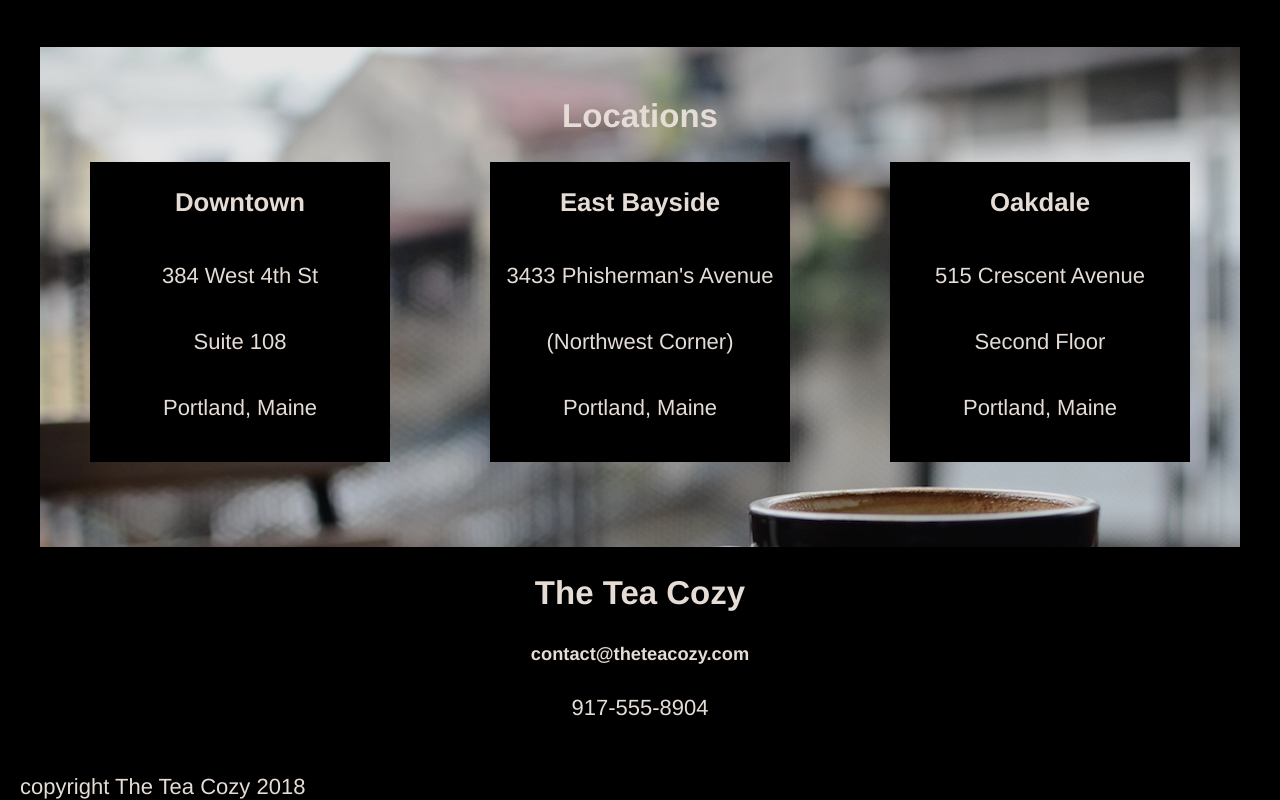
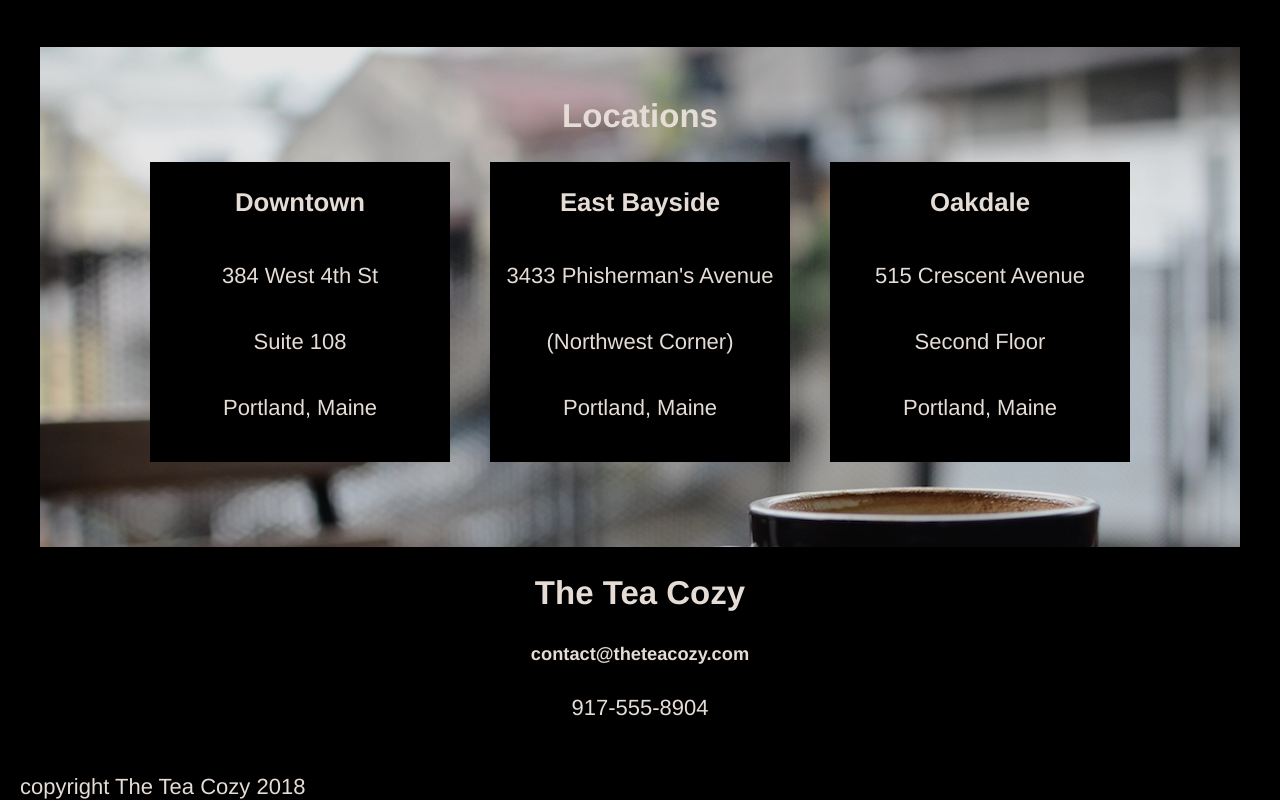
Before and after one commit to JuanInAMillion/teacozy, a plain HTML site: page index.html in a window 1280 px wide. Shown: the part 1478-2278 px from the top of the page. Drawn offline with Linux system fonts and the light colour scheme.

Commit message:
fixed the .address-container padding

```diff
--- a/resources/css/style.css
+++ b/resources/css/style.css
@@ -102,8 +102,9 @@ nav span {
 
 .address-container {
   display: flex;
-  justify-content: space-around;
+  justify-content: space-between;
   margin-top: 15px;
+  padding: 0 110px;
 }
 
 .address {
```
